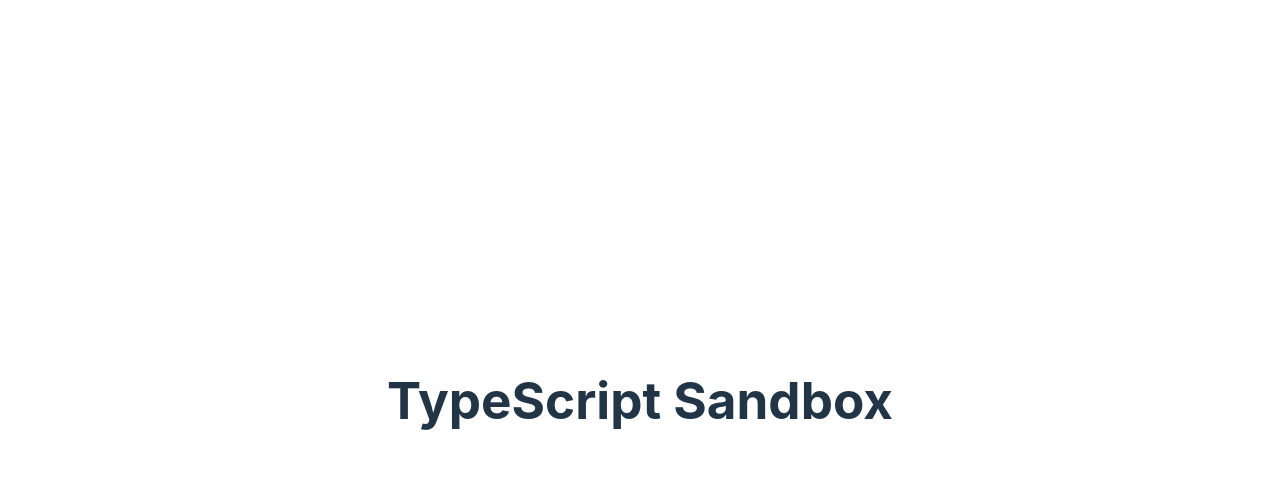
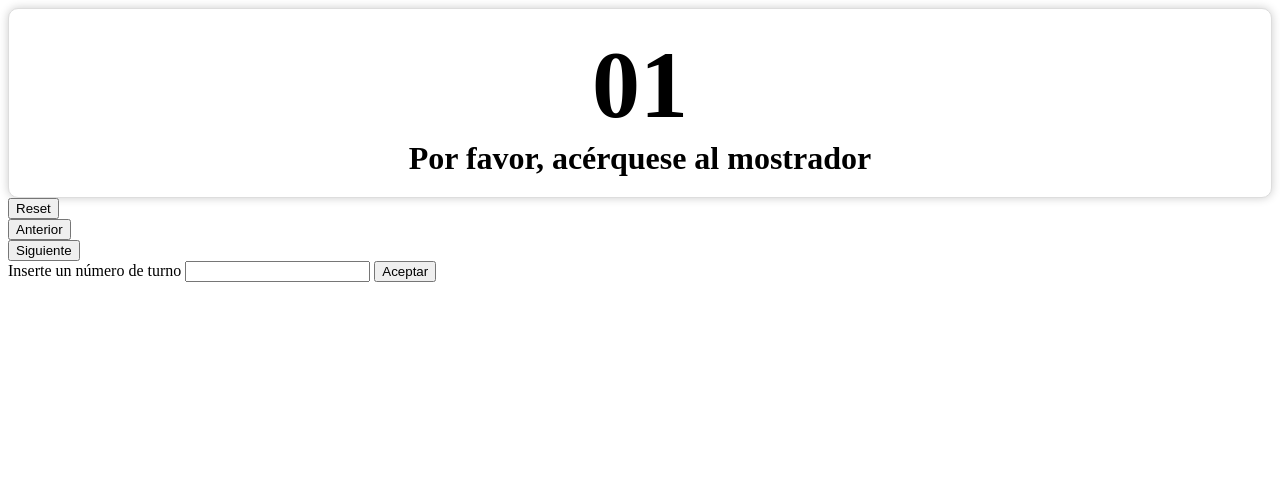
Before and after one commit to PedroOllero/practica4, a website built with Vite: page index.html in a window 1280 px wide. Built offline with nearby package versions, Linux system fonts and the light colour scheme.

Commit message:
add layout and styling for turno display and controls

```diff
--- a/index.html
+++ b/index.html
@@ -3,13 +3,40 @@
   <head>
     <meta charset="UTF-8" />
     <link rel="icon" type="image/svg+xml" href="/vite.svg" />
+    <link rel="stylesheet" href="./src/style.css" />
     <meta name="viewport" content="width=device-width, initial-scale=1.0" />
+    <script type="module" src="/src/main.ts"></script>
     <title>Vite + TS</title>
   </head>
   <body>
-    <div id="app">
-      <h1>TypeScript Sandbox</h1>
+    <div class="turno-display">
+      <h1 class="numero-turno">01</h1>
+      <p class="texto-turno">Por favor, acérquese al mostrador</p>
     </div>
-    <script type="module" src="/src/main.ts"></script>
+
+    <div class="mando">
+      <div class="mando__principal">
+        <div class="principal__contenedores">
+          <button class="contenedores__botones">Reset</button>
+        </div>
+        <div class="principal__contenedores">
+          <button class="contenedores__botones">Anterior</button>
+        </div>
+        <div class="principal__contenedores">
+          <button class="contenedores__botones">Siguiente</button>
+        </div>
+      </div>
+
+      <div class="mando__secundario">
+        <div class="secundario__contenedor">
+          <form class="contenedor__form">
+            <label for="turno" class="form__label">Inserte un número de turno</label>
+            <input id="turno" class="form__input"/>
+            <button type="submit" class="form__button">Aceptar</button>
+          </form>
+        </div>
+      </div>
+    </div>
+
   </body>
 </html>
--- a/src/style.css
+++ b/src/style.css
@@ -1,97 +1,24 @@
-:root {
-  font-family: Inter, system-ui, Avenir, Helvetica, Arial, sans-serif;
-  line-height: 1.5;
-  font-weight: 400;
-
-  color-scheme: light dark;
-  color: rgba(255, 255, 255, 0.87);
-  background-color: #242424;
-
-  font-synthesis: none;
-  text-rendering: optimizeLegibility;
-  -webkit-font-smoothing: antialiased;
-  -moz-osx-font-smoothing: grayscale;
-  -webkit-text-size-adjust: 100%;
+.turno-display {
+  display: flex;
+  flex-direction: column;
+  align-items: center;
+  justify-content: center;
+  background-color: #fff;
+  border: 1px solid #ddd;
+  padding: 20px;
+  border-radius: 10px;
+  box-shadow: 0 0 10px rgba(0, 0, 0, 0.2);
 }
 
-a {
-  font-weight: 500;
-  color: #646cff;
-  text-decoration: inherit;
-}
-a:hover {
-  color: #535bf2;
+.numero-turno {
+  font-size: 6rem;
+  font-weight: bold;
+  margin: 0;
 }
 
-body {
+.texto-turno {
+  font-size: 2rem;
+  font-weight: bold;
   margin: 0;
-  display: flex;
-  place-items: center;
-  min-width: 320px;
-  min-height: 100vh;
-}
-
-h1 {
-  font-size: 3.2em;
-  line-height: 1.1;
-}
-
-#app {
-  max-width: 1280px;
-  margin: 0 auto;
-  padding: 2rem;
   text-align: center;
 }
-
-.logo {
-  height: 6em;
-  padding: 1.5em;
-  will-change: filter;
-  transition: filter 300ms;
-}
-.logo:hover {
-  filter: drop-shadow(0 0 2em #646cffaa);
-}
-.logo.vanilla:hover {
-  filter: drop-shadow(0 0 2em #3178c6aa);
-}
-
-.card {
-  padding: 2em;
-}
-
-.read-the-docs {
-  color: #888;
-}
-
-button {
-  border-radius: 8px;
-  border: 1px solid transparent;
-  padding: 0.6em 1.2em;
-  font-size: 1em;
-  font-weight: 500;
-  font-family: inherit;
-  background-color: #1a1a1a;
-  cursor: pointer;
-  transition: border-color 0.25s;
-}
-button:hover {
-  border-color: #646cff;
-}
-button:focus,
-button:focus-visible {
-  outline: 4px auto -webkit-focus-ring-color;
-}
-
-@media (prefers-color-scheme: light) {
-  :root {
-    color: #213547;
-    background-color: #ffffff;
-  }
-  a:hover {
-    color: #747bff;
-  }
-  button {
-    background-color: #f9f9f9;
-  }
-}
```
